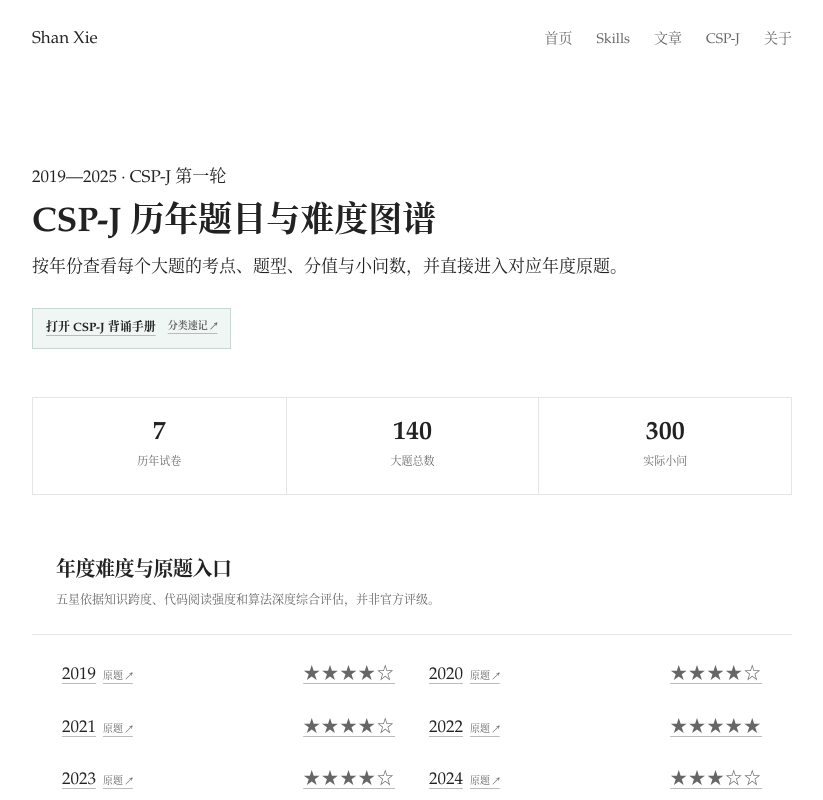
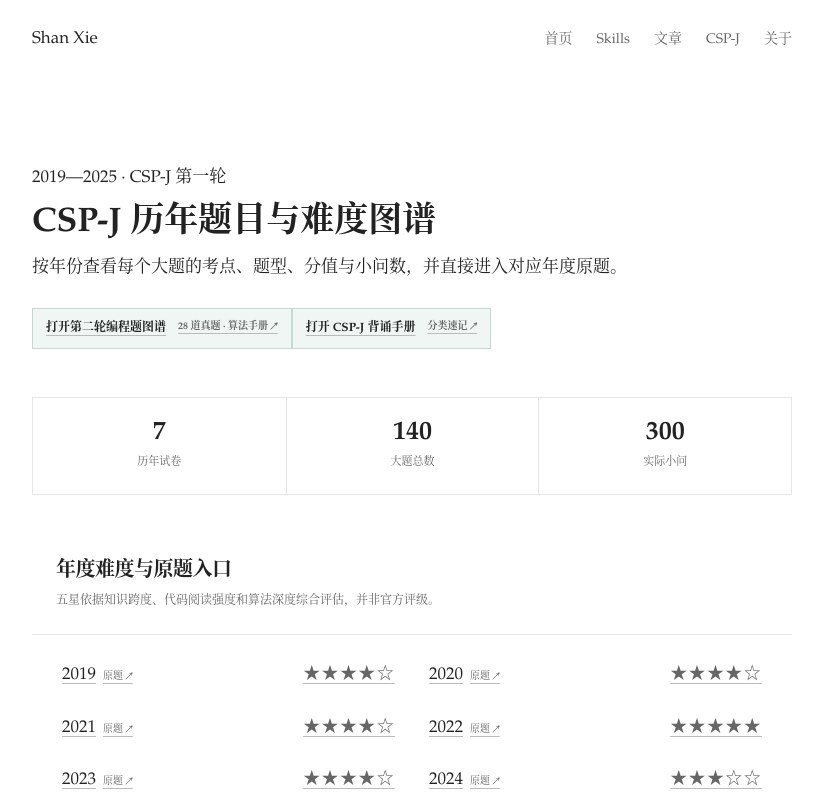
Before and after one commit to ShAn3003/shan3003.github.io, a Next.js app: page /csp-j in a window 1280 px wide. Shown: the top 800 px of the page, without its empty margins (228-1051 px from the left). Built offline with nearby package versions, Linux system fonts and the light colour scheme.

Commit message:
Link second-round study pages from existing atlas

```diff
--- a/app/csp-j/CspJAtlas.tsx
+++ b/app/csp-j/CspJAtlas.tsx
@@ -211,6 +211,7 @@ export function CspJAtlas({ years, fullYears }: { years: Paper[]; fullYears: Ful
           <p className="eyebrow">2019—2025 · CSP-J 第一轮</p>
           <h1>CSP-J 历年题目与难度图谱</h1>
           <p>按年份查看每个大题的考点、题型、分值与小问数，并直接进入对应年度原题。</p>
+          <a className="csp-handbook-link" href="/csp-j/round-2/">打开第二轮编程题图谱 <span>28 道真题 · 算法手册 ↗</span></a>
           <a className="csp-handbook-link" href="/csp-j/memory/">打开 CSP-J 背诵手册 <span>分类速记 ↗</span></a>
         </div>
         <div className="csp-stats" aria-label="数据概览">
```
